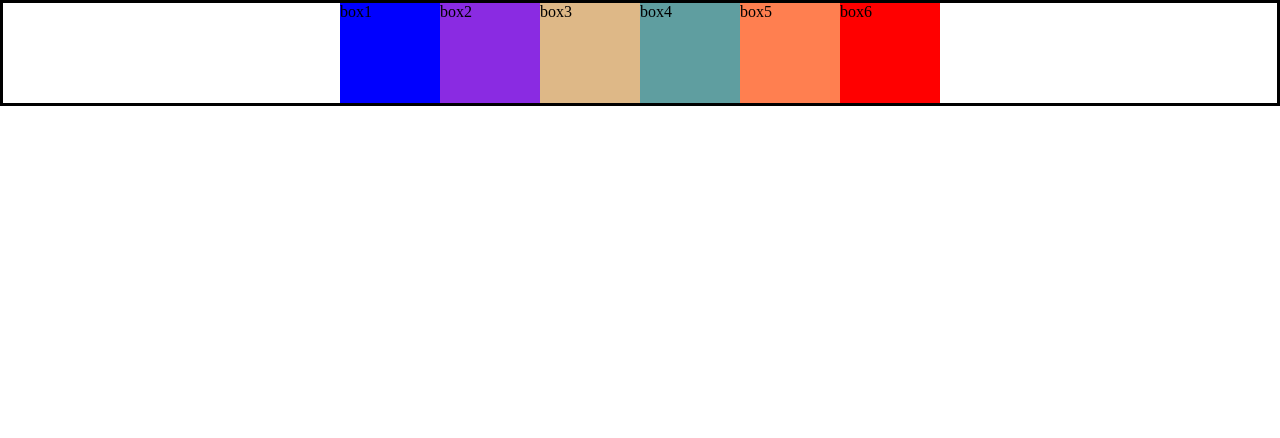
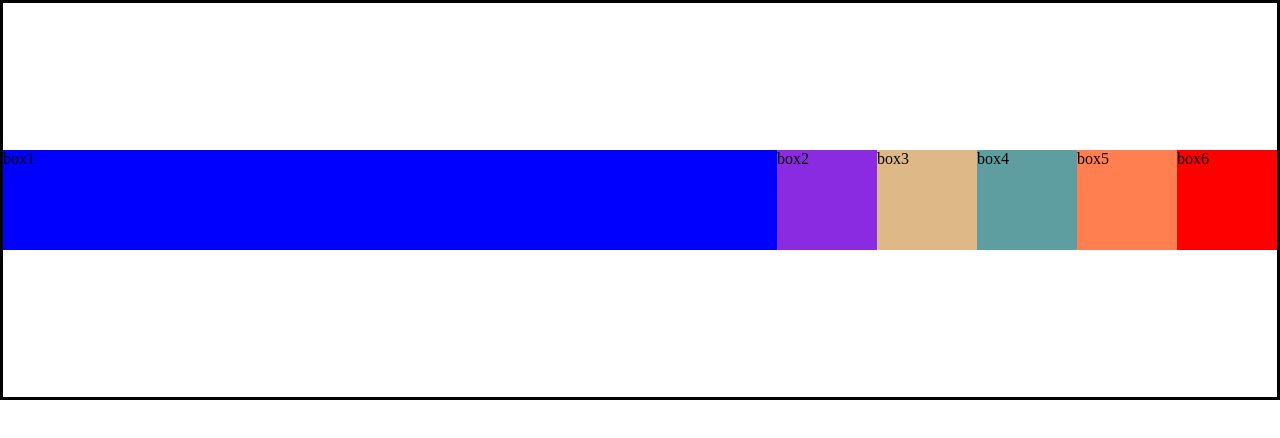
Before and after one commit to GustavoMunizBarrios/curso-definitivo-HTML-CSS, a plain HTML site: page flex/index.html in a window 1280 px wide. Drawn offline with Linux system fonts and the light colour scheme.

Commit message:
Flex file update

```diff
--- a/flex/style.css
+++ b/flex/style.css
@@ -13,7 +13,12 @@ body{
     border: .3rem solid black;
     display: flex; /*Por defecto cuando ponemos display flex se acomodarán
     los elementos en columna o row*/
-    justify-content: center;
+    align-items: center; /*Aquí se alinearán los items de forma vertical
+    en el centro*/
+    height: 50vh; /*La altura del container estará siempre al 50% de la
+    vista de la pantalla*/
+
+
 }
 .box{
     width: 10rem;
@@ -21,6 +26,8 @@ body{
 }
 .box1 {
     background-color: blue;
+    flex-grow: 1; /*Aquí la box1 crecerá mas y su crecimiento será
+     igual al tamaño de la pantalla hasta llenar los espacios en blanco*/
 }
 .box2 {
     background-color: blueviolet;
```
